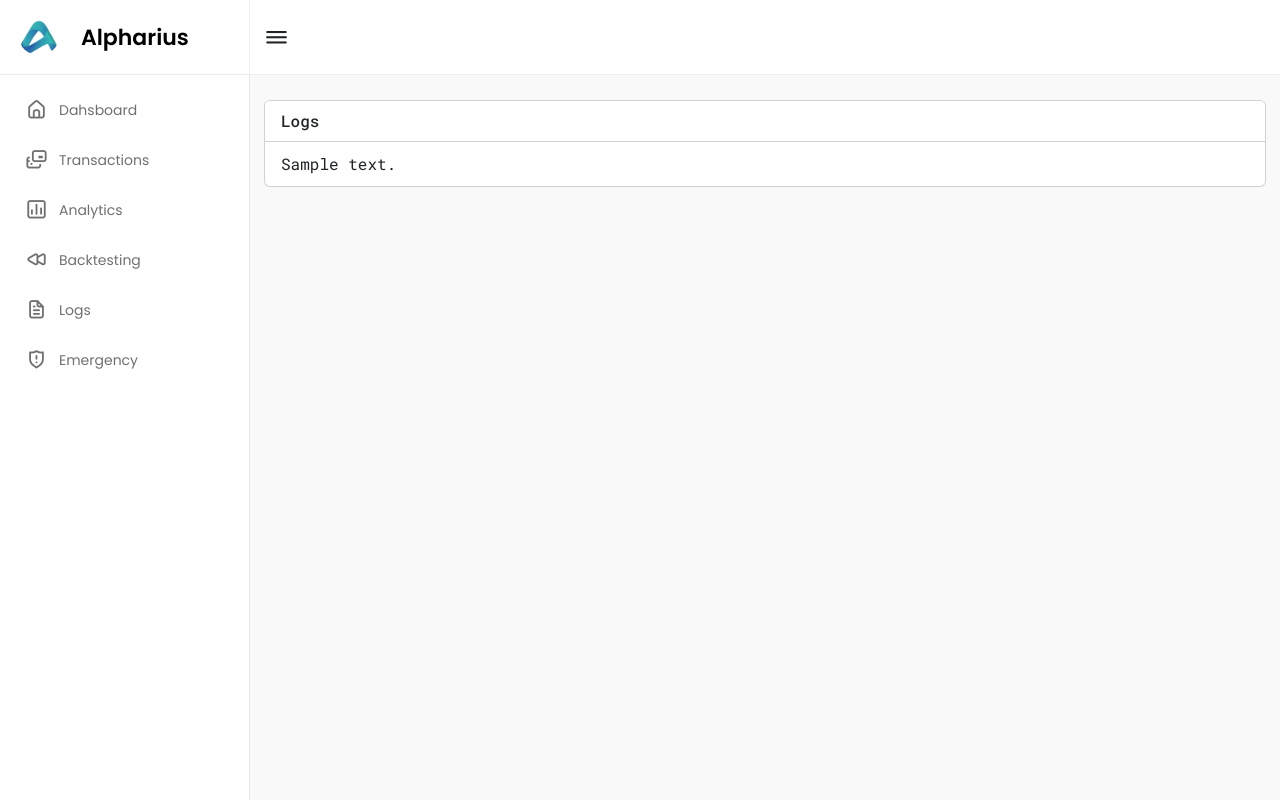
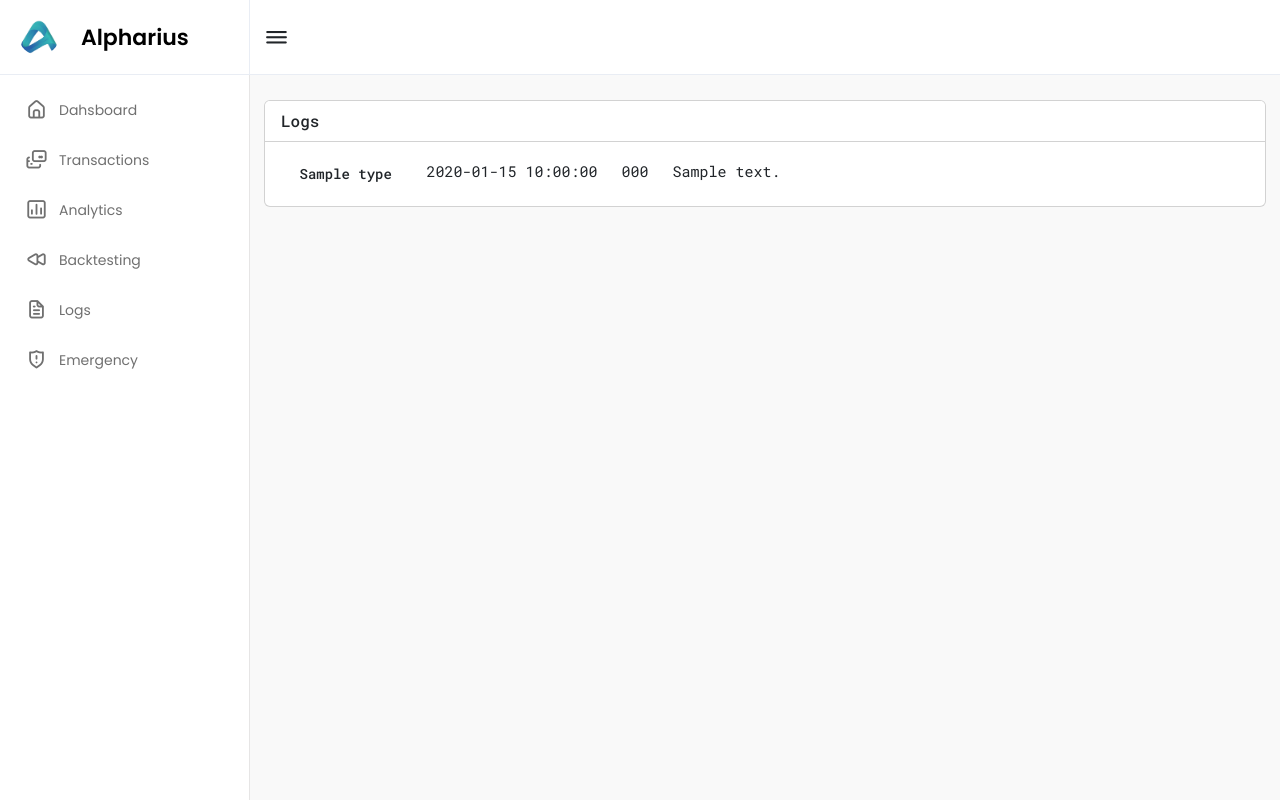
Before and after one commit to zhengwang1990/aquarius, a Flask app: template alpharius/web/templates/logs.html in a window 1280 px wide. Run offline with Flask 2, Linux system fonts and the light colour scheme; the template is opened without the code that fills it: most values are stand-ins (such as "Sample title", 1, 10 or a date in 2020).

Commit message:
Beatify logs

```diff
--- a/alpharius/web/static/css/base.css
+++ b/alpharius/web/static/css/base.css
@@ -295,9 +295,9 @@ nav.close ~ .dashboard .top{
     line-height: 1;
 }
 
-.badge-orange {
-    color: #f79a05;
-    background-color: rgba(255, 162, 43, 0.1);
+.badge-purple {
+    color: #b91df2;
+    background-color: rgba(202, 147, 245, 0.15);
 }
 
 .badge-blue {
--- /dev/null
+++ b/alpharius/web/static/css/logs.css
@@ -0,0 +1,33 @@
+.message-cells {
+    white-space: pre-line;
+}
+
+.table .fit-content-cells {
+    width: 1%;
+    white-space: nowrap;
+    padding-right: 1rem;
+}
+
+.table .type-cells {
+    text-align: center;
+}
+
+.badge-debug {
+    color: #6b696e;
+    background-color: rgba(170, 169, 171, 0.2);
+}
+
+.badge-info {
+    color: #0967b5;
+    background-color: rgba(83, 145, 237, 0.1);
+}
+
+.badge-warning {
+    color: #f79a05;
+    background-color: rgba(255, 162, 43, 0.1);
+}
+
+.badge-error {
+    color: #d93d21;
+    background-color: rgba(250, 193, 182, 0.3);
+}
--- a/alpharius/web/templates/dashboard.html
+++ b/alpharius/web/templates/dashboard.html
@@ -97,7 +97,7 @@
                         <tr>
                             <td>{{ order['symbol'] }}</td>
                             <td>
-                                <span class="badge-shape {{ 'badge-blue' if order['side'] == 'buy' else 'badge-orange'}}">
+                                <span class="badge-shape {{ 'badge-blue' if order['side'] == 'buy' else 'badge-purple'}}">
                                     {{ order['side'] }}
                                 </span>
                             </td>
--- a/alpharius/web/templates/logs.html
+++ b/alpharius/web/templates/logs.html
@@ -1,10 +1,29 @@
 {% extends "base.html" %}sk
+
+{% block header %}
+<link rel="stylesheet" href="{{ url_for('static', filename='css/logs.css') }}">
+{% endblock %}
 
 {% block content %}
 <div class="card">
     <div class="card-header"><span class="card-title">Logs</span></div>
     <div class="card-body">
-        {{ log_content }}
+        <table class="table table-borderless table-responsive">
+            <tbody>
+            {% for log_entry in log_entries %}
+            <tr>
+                <td class="fit-content-cells type-cells">
+                    <span class="badge-shape badge-{{ log_entry['type'] }} ">
+                        {{ log_entry['type'] }}
+                    </span>
+                </td>
+                <td class="fit-content-cells">{{ log_entry['time'] }}</td>
+                <td class="xs-hidden fit-content-cells">{{ log_entry['code'] }}</td>
+                <td class="message-cells">{{ log_entry['message'] }}</td>
+            </tr>
+            {% endfor %}
+            </tbody>
+        </table>
     </div>
 </div>
 {% endblock %}
--- a/alpharius/web/templates/transactions.html
+++ b/alpharius/web/templates/transactions.html
@@ -1,5 +1,4 @@
 {% extends "base.html" %}sk
-
 
 {% block content %}
 <div class="card">
@@ -28,7 +27,7 @@
                         <tr>
                             <td>{{ transaction['symbol'] }}</td>
                             <td>
-                                <span class="badge-shape {{ 'badge-blue' if transaction['side'] == 'long' else 'badge-orange'}}">
+                                <span class="badge-shape {{ 'badge-blue' if transaction['side'] == 'long' else 'badge-purple'}}">
                                     {{ transaction['side'] }}
                                 </span>
                             </td>
```
Also changed, not shown: alpharius/web/web.py (+34 -5 lines), tests/web/test_web.py (+5 -3 lines).
